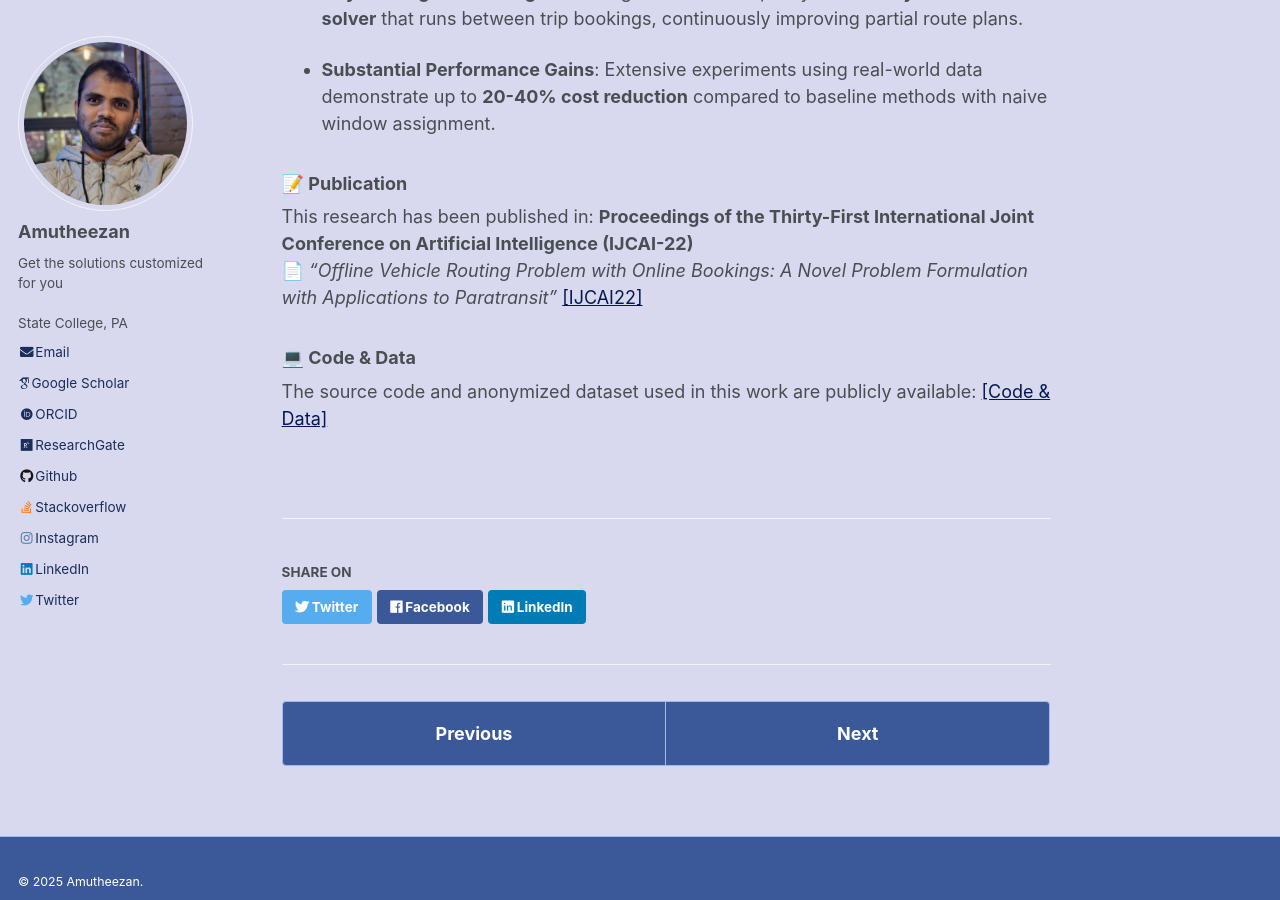
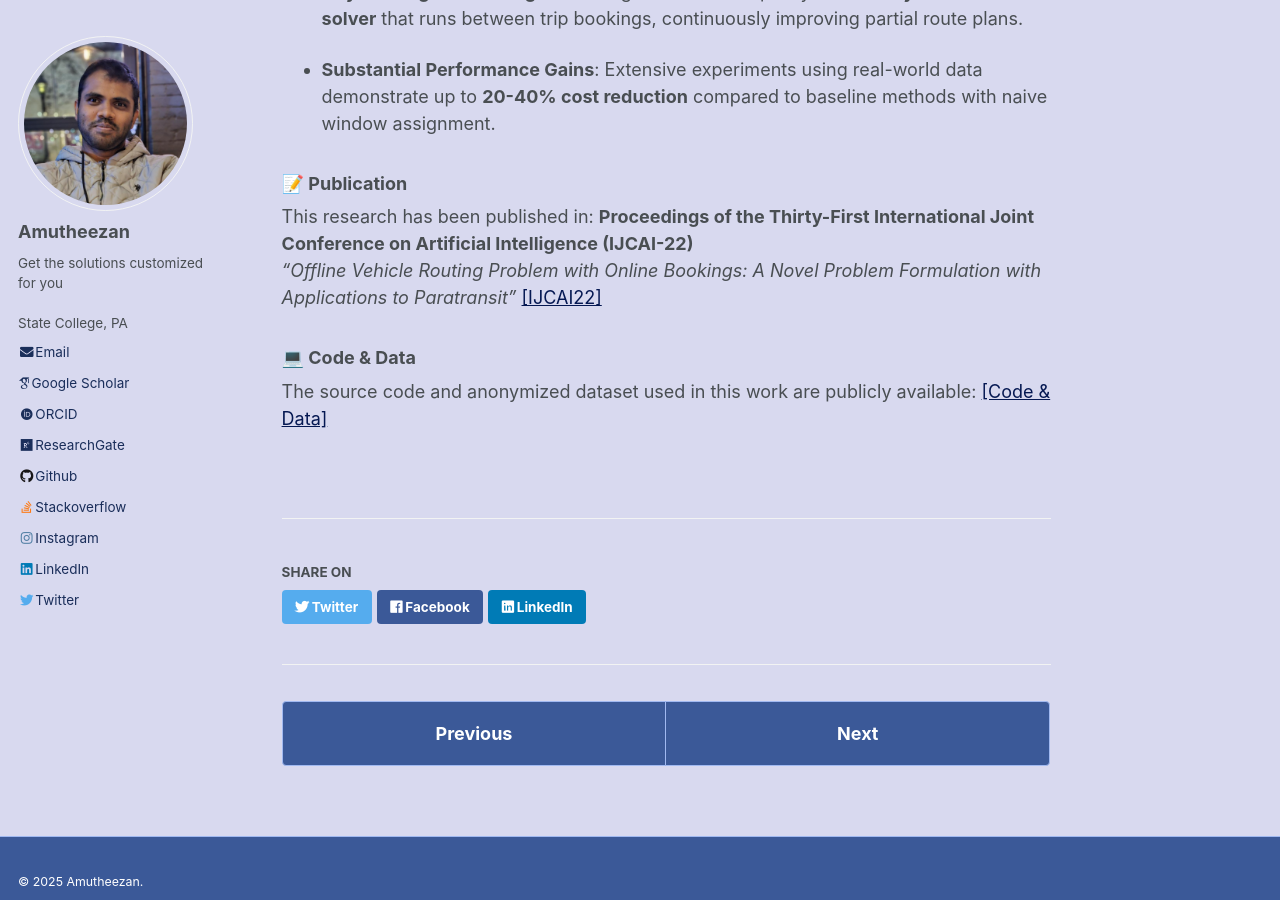
Before and after one commit to Amutheezan/amutheezan.github.io, a Jekyll site: the page built from _projects/2022-07-29-paratransit.md, in a window 1280 px wide and 900 px high, scrolled down 706 px. Built offline with Jekyll 4.4.1, drawn with Linux system fonts in a browser that asks for light colours; some web fonts are replaced.

```diff
--- a/_projects/2022-07-29-paratransit.md
+++ b/_projects/2022-07-29-paratransit.md
@@ -21,7 +21,7 @@ date: 2022-07-29
 ### 📝 Publication
 
 This research has been published in: **Proceedings of the Thirty-First International Joint Conference on Artificial Intelligence (IJCAI-22)**
-📄 *"Offline Vehicle Routing Problem with Online Bookings: A Novel Problem Formulation with Applications to Paratransit"* [[IJCAI22]](https://www.ijcai.org/proceedings/2022/0546.pdf)
+*"Offline Vehicle Routing Problem with Online Bookings: A Novel Problem Formulation with Applications to Paratransit"* [[IJCAI22]](https://www.ijcai.org/proceedings/2022/0546.pdf)
 
 ### 💻 Code & Data
 
```
